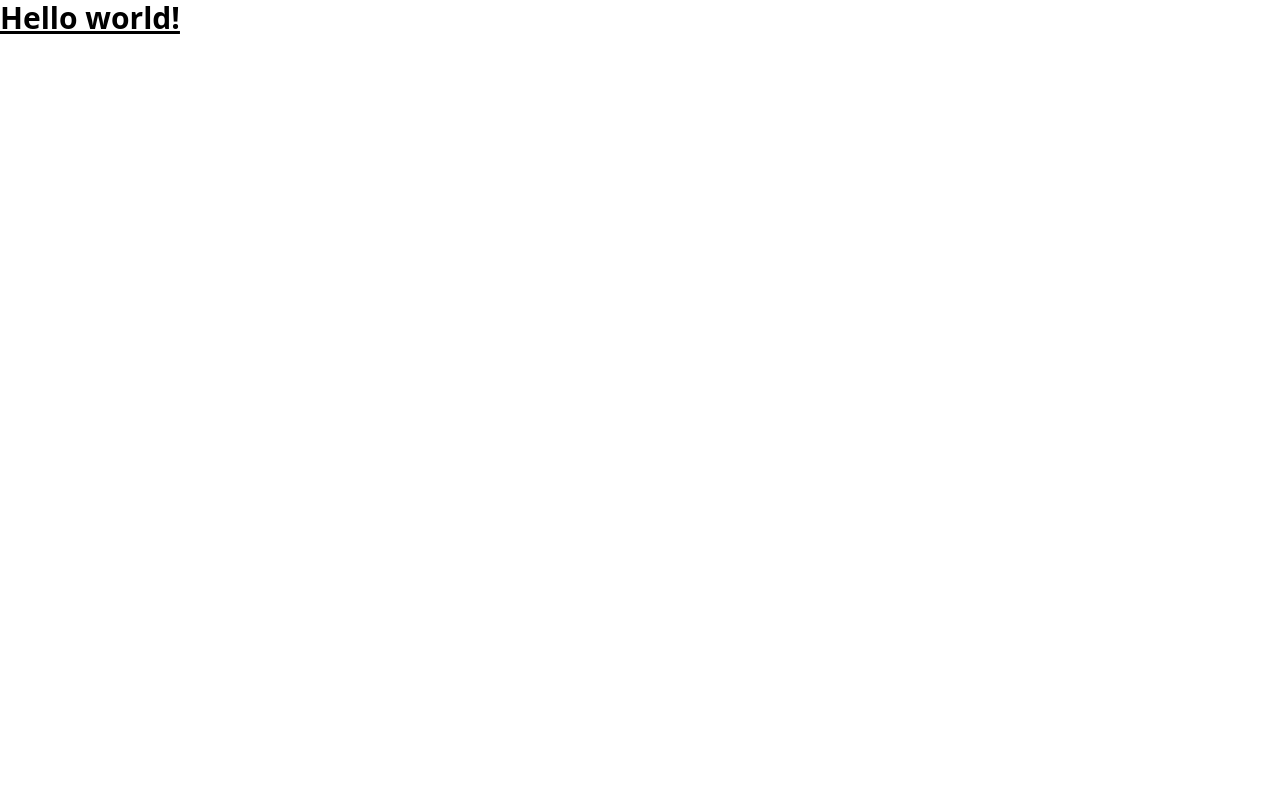
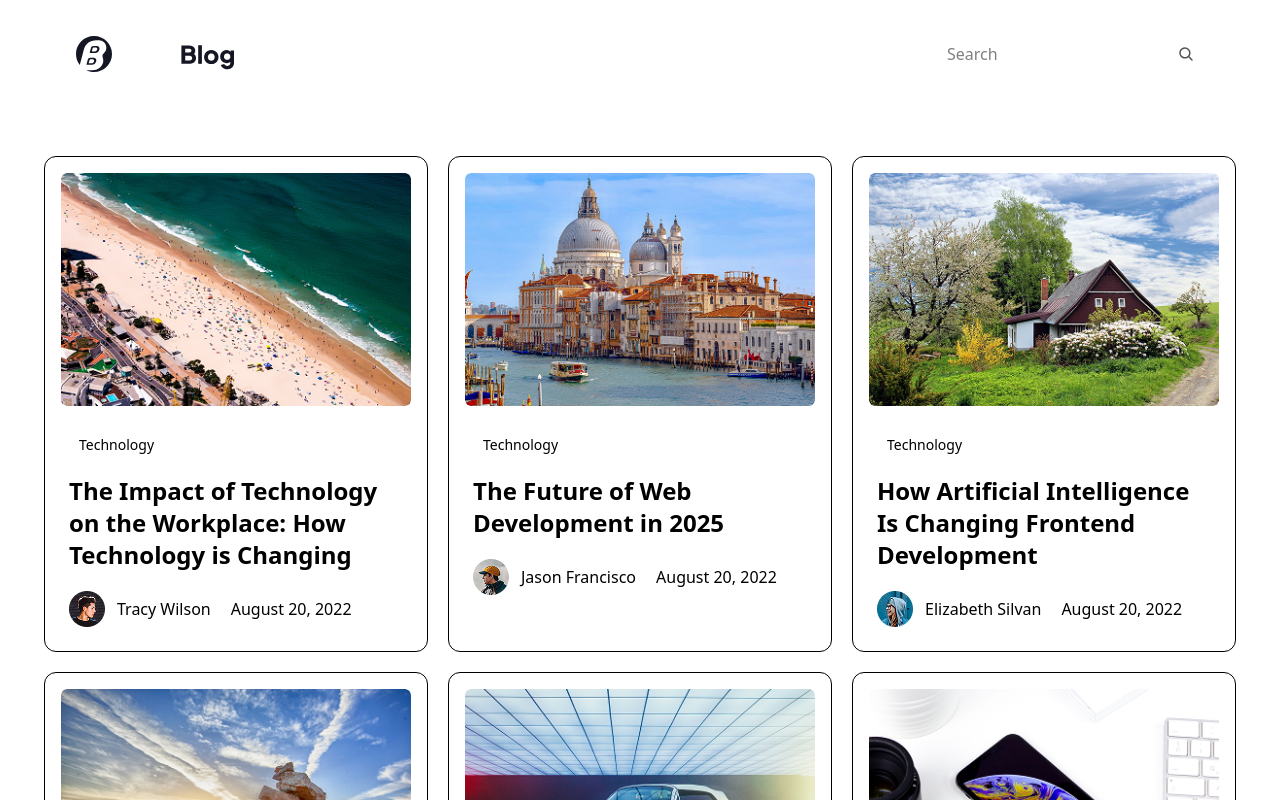
Before and after one commit to Karem-Abdelkarem/blog-app, a React (Vite) app: page / in a window 1280 px wide. Shown: the top 800 px of the page. Built offline with nearby package versions, Linux system fonts and the light colour scheme.

Commit message:
feat: add search logic and empty state

```diff
--- a/src/App.jsx
+++ b/src/App.jsx
@@ -1,7 +1,9 @@
+import Home from "./Pages/Home";
+
 function App() {
   return (
     <>
-      <h1 class="text-3xl font-bold underline">Hello world!</h1>
+      <Home />
     </>
   );
 }
--- a/src/Components/blog/BlogGrid.jsx
+++ b/src/Components/blog/BlogGrid.jsx
@@ -1,9 +1,17 @@
-import { posts } from "../../data/posts.js";
 import BlogCard from "./BlogCard";
 
-const BlogGrid = () => {
+const BlogGrid = ({ posts }) => {
+  if (posts.length === 0) {
+    return (
+      <div className="text-center py-20">
+        <h2 className="text-xl font-semibold text-heading">No posts found</h2>
+        <p className="text-text mt-2">Try searching with a different keyword</p>
+      </div>
+    );
+  }
+
   return (
-    <section className="grid sm:grid-cols-2 lg:grid-cols-3 gap-5 max-w-304 mx-auto px-3 mt-12 mb-8">
+    <section className="grid sm:grid-cols-2 lg:grid-cols-3 gap-5 px-3 mt-0 sm:mt-12 mb-8">
       {posts.map((post) => {
         return <BlogCard key={post.id} post={post} />;
       })}
--- a/src/Components/layout/Navbar.jsx
+++ b/src/Components/layout/Navbar.jsx
@@ -1,8 +1,12 @@
 import logo from "/logo.svg";
 
-const Navbar = () => {
+const Navbar = ({ searchQuery, setSearchQuery }) => {
+  const onSearchChange = (e) => {
+    setSearchQuery(e.target.value);
+  };
+
   return (
-    <header className="flex flex-col sm:flex-row items-center justify-between gap-3.5 px-2.5 sm:px-11 py-8">
+    <header className="flex flex-col sm:flex-row items-center justify-between gap-3.5 px-2.5 sm:px-11 py-8 sticky top-0 bg-white z-10">
       <div>
         <a href="#">
           <img src={logo} alt="Logo" />
@@ -10,7 +14,13 @@ const Navbar = () => {
       </div>
       <div>
         <div className="flex items-center bg-bg-gray rounded-md p-2.5">
-          <input type="search" placeholder="Search" className="outline-0" />
+          <input
+            type="search"
+            placeholder="Search"
+            className="outline-0"
+            value={searchQuery}
+            onChange={onSearchChange}
+          />
           <svg
             width="16"
             height="16"
--- a/src/Pages/Home.jsx
+++ b/src/Pages/Home.jsx
@@ -1,11 +1,19 @@
+import { useState } from "react";
 import BlogGrid from "../Components/blog/BlogGrid";
 import Navbar from "../Components/layout/Navbar";
+import { posts } from "../data/posts.js";
 
 const Home = () => {
+  const [searchQuery, setSearchQuery] = useState("");
+
+  const filteredPosts = posts.filter((post) => {
+    return post.title.toLowerCase().includes(searchQuery.toLowerCase());
+  });
+
   return (
     <main className="max-w-304 mx-auto">
-      <Navbar />
-      <BlogGrid />
+      <Navbar searchQuery={searchQuery} setSearchQuery={setSearchQuery} />
+      <BlogGrid posts={filteredPosts} />
     </main>
   );
 };
--- a/src/data/posts.js
+++ b/src/data/posts.js
@@ -9,102 +9,94 @@ export const posts = [
       name: "Tracy Wilson",
       avatar: "/authors/author-1.png",
     },
-    publishedAt: "2022-08-20",
+    publishedAt: "August 20, 2022",
   },
   {
     id: 2,
-    title:
-      "The Impact of Technology on the Workplace: How Technology is Changing",
+    title: "The Future of Web Development in 2025",
     category: "Technology",
     image: "/posts/post-2.png",
     author: {
       name: "Jason Francisco",
       avatar: "/authors/author-2.png",
     },
-    publishedAt: "2022-08-20",
+    publishedAt: "August 20, 2022",
   },
   {
     id: 3,
-    title:
-      "The Impact of Technology on the Workplace: How Technology is Changing",
+    title: "How Artificial Intelligence Is Changing Frontend Development",
     category: "Technology",
     image: "/posts/post-3.png",
     author: {
       name: "Elizabeth Silvan",
       avatar: "/authors/author-3.png",
     },
-    publishedAt: "2022-08-20",
+    publishedAt: "August 20, 2022",
   },
   {
     id: 4,
-    title:
-      "The Impact of Technology on the Workplace: How Technology is Changing",
+    title: "Design Systems: Why Every Product Team Needs One",
     category: "Technology",
     image: "/posts/post-4.png",
     author: {
       name: "Erin Smith",
       avatar: "/authors/author-4.png",
     },
-    publishedAt: "2022-08-20",
+    publishedAt: "August 20, 2022",
   },
   {
     id: 5,
-    title:
-      "The Impact of Technology on the Workplace: How Technology is Changing",
+    title: "React Performance Tips Every Developer Should Know",
     category: "Technology",
     image: "/posts/post-5.png",
     author: {
       name: "Eric Smith",
       avatar: "/authors/author-5.png",
     },
-    publishedAt: "2022-08-20",
+    publishedAt: "August 20, 2022",
   },
   {
     id: 6,
-    title:
-      "The Impact of Technology on the Workplace: How Technology is Changing",
+    title: "The Rise of Remote Work and Digital Collaboration",
     category: "Technology",
     image: "/posts/post-6.png",
     author: {
       name: "Tracy Wilson",
       avatar: "/authors/author-6.png",
     },
-    publishedAt: "2022-08-20",
+    publishedAt: "August 20, 2022",
   },
   {
     id: 7,
-    title:
-      "The Impact of Technology on the Workplace: How Technology is Changing",
+    title: "Building Scalable UI Components with Modern CSS",
     category: "Technology",
     image: "/posts/post-7.png",
     author: {
       name: "Tracy Wilson",
       avatar: "/authors/author-7.png",
     },
-    publishedAt: "2022-08-20",
+    publishedAt: "August 20, 2022",
   },
   {
     id: 8,
-    title:
-      "The Impact of Technology on the Workplace: How Technology is Changing",
+    title: "From Figma to Code: Best Practices for Frontend Developers",
     category: "Technology",
     image: "/posts/post-8.png",
     author: {
       name: "Tracy Wilson",
       avatar: "/authors/author-8.png",
     },
-    publishedAt: "2022-08-20",
+    publishedAt: "August 20, 2022",
   },
   {
     id: 9,
-    title:
-      "The Impact of Technology on the Workplace: How Technology is Changing",
+    title: "State Management in React: When to Use Context or Libraries",
     category: "Technology",
     image: "/posts/post-9.png",
     author: {
       name: "Tracy Wilson",
       avatar: "/authors/author-9.png",
     },
-    publishedAt: "2022-08-20",
+    publishedAt: "August 20, 2022",
   },
 ];
```
Also changed, not shown: src/App.css (deleted).
